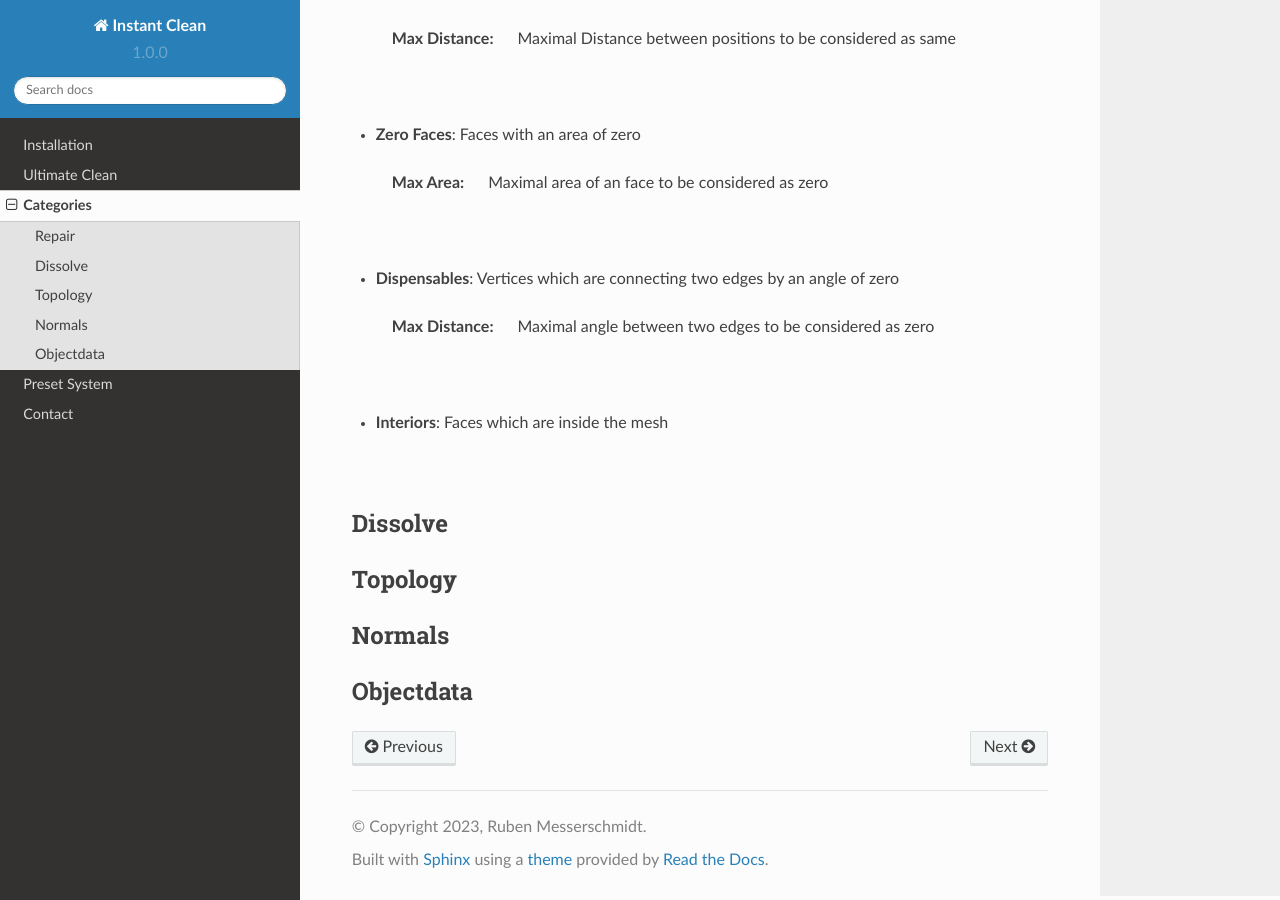
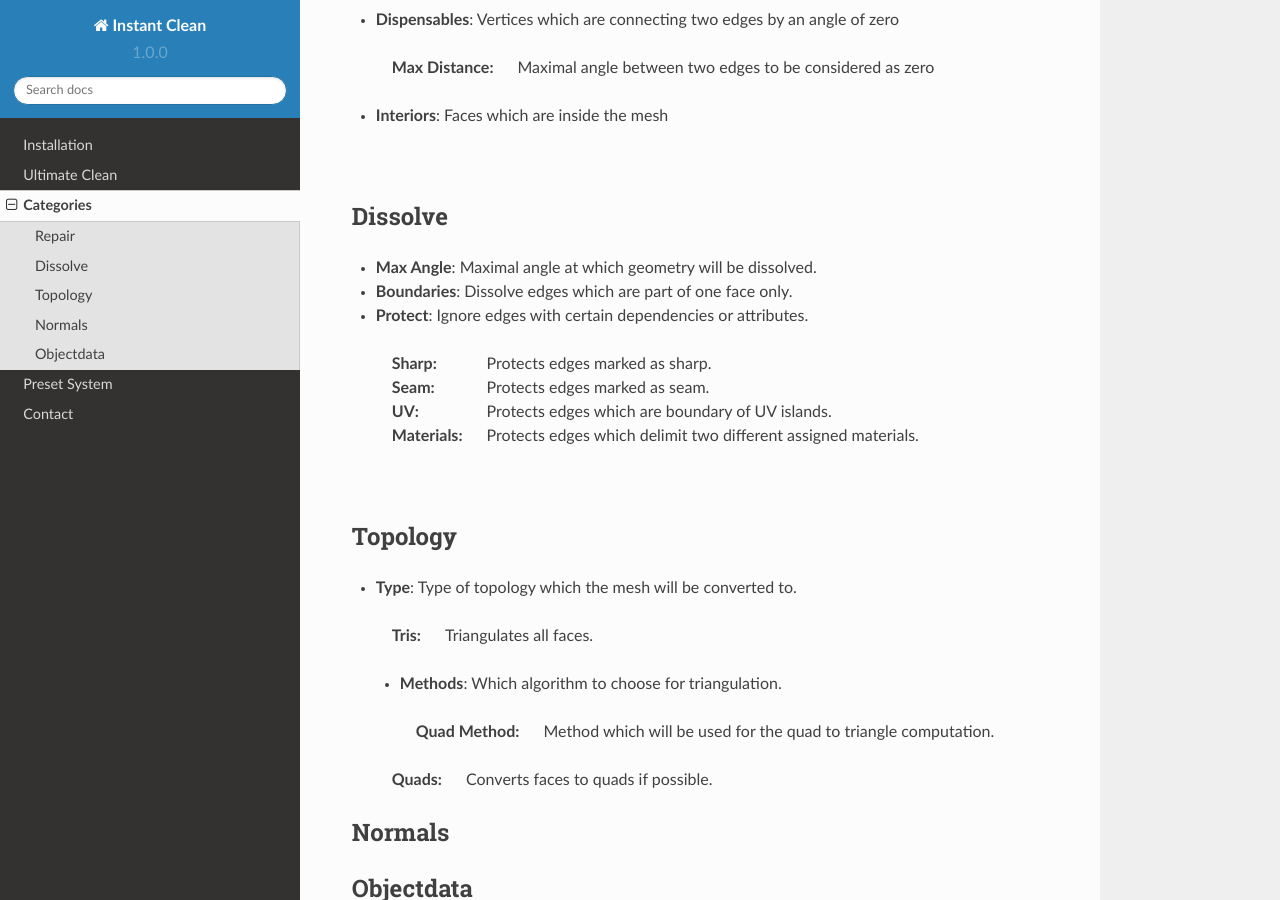
Before and after one commit to rubenmesserschmidt/Instant-Clean_docs, a Sphinx documentation site: the page built from docs/source/categories.rst, in a window 1280 px wide and 900 px high, scrolled down 544 px. Built offline with Sphinx 7.4.7 and the Read the Docs theme 2.0.0, drawn with Linux system fonts in a browser that asks for light colours.

Commit message:
working on categories

```diff
--- a/docs/source/categories.rst
+++ b/docs/source/categories.rst
@@ -13,26 +8,35 @@ Repair
  :Vertices: Vertices which are not part of an edge
  :Edges: Edges which are not part of an face
  :Faces: Faces which are not connected to other faces
-|
 * **Doubles**: Vertices with the same position
  :Max Distance: Maximal Distance between positions to be considered as same
-|
 * **Zero Faces**: Faces with an area of zero
  :Max Area: Maximal area of an face to be considered as zero
-|
 * **Dispensables**: Vertices which are connecting two edges by an angle of zero
  :Max Distance: Maximal angle between two edges to be considered as zero
-|
 * **Interiors**: Faces which are inside the mesh
 |
 
 Dissolve
 ********
 
+* **Max Angle**: Maximal angle at which geometry will be dissolved.
+* **Boundaries**: Dissolve edges which are part of one face only.
+* **Protect**: Ignore edges with certain dependencies or attributes.
+ :Sharp: Protects edges marked as sharp.
+ :Seam: Protects edges marked as seam.
+ :UV: Protects edges which are boundary of UV islands.
+ :Materials: Protects edges which delimit two different assigned materials.
+|
 
 Topology
 ********
 
+* **Type**: Type of topology which the mesh will be converted to.
+ :Tris: Triangulates all faces.
+ * **Methods**: Which algorithm to choose for triangulation.
+  :Quad Method: Method which will be used for the quad to triangle computation.
+ :Quads: Converts faces to quads if possible.
 Normals
 *******
 
--- a/docs/source/conf.py
+++ b/docs/source/conf.py
@@ -30,7 +30,6 @@ templates_path = ['_templates']
 # -- Options for HTML output
 
 html_theme = 'sphinx_rtd_theme'
-html5_writer = True
 
 # -- Options for EPUB output
 epub_show_urls = 'footnote'
```
Also changed, not shown: other parts of docs/source/categories.rst (+0 -5 lines).
